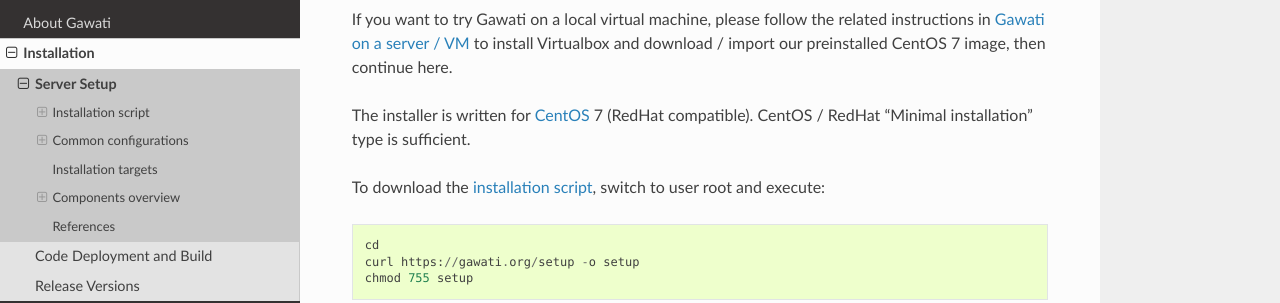
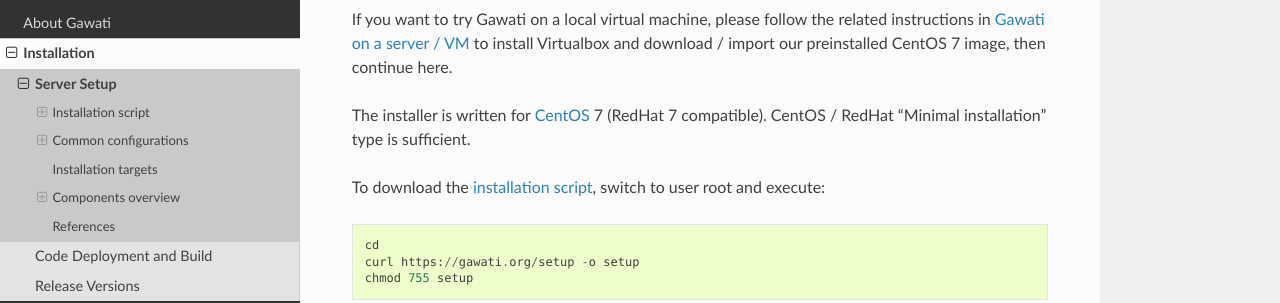
Before and after one commit to gawati/gawati-docs, a Sphinx documentation site: the page built from docs/source/setup/setup-essentials.rst, in a window 1280 px wide and 900 px high, scrolled down 596 px. Shown: the part 152-455 px from the top of the window. Built offline with Sphinx 7.4.7 and the Read the Docs theme 2.0.0, drawn with Linux system fonts in a browser that asks for light colours.

```diff
--- a/docs/source/setup/setup-essentials.rst
+++ b/docs/source/setup/setup-essentials.rst
@@ -17,7 +17,7 @@ instructions in :doc:`Gawati on a server / VM <../development/dev-env-vm>` to
 install Virtualbox and download / import our preinstalled CentOS 7 image, then
 continue here.
 
-The installer is written for `CentOS`_ 7 (RedHat compatible). CentOS / RedHat
+The installer is written for `CentOS`_ 7 (RedHat 7 compatible). CentOS / RedHat
 "Minimal installation" type is sufficient.
 
 To download the `installation script`_, switch to user root and execute::
@@ -195,7 +195,7 @@ References
 - :doc:`setup-installationsystem`.
 
 
-.. _CentOS: https://www.centos.org
+.. _CentOS: https://www.centos.org/about/
 .. _letsencrypt: https://letsencrypt.org
 .. _eXistdb: http://www.exist-db.org
 .. _installation script: https://raw.githubusercontent.com/gawati/setup-scripts/master/gawati/gawati_server_setup.sh
```
